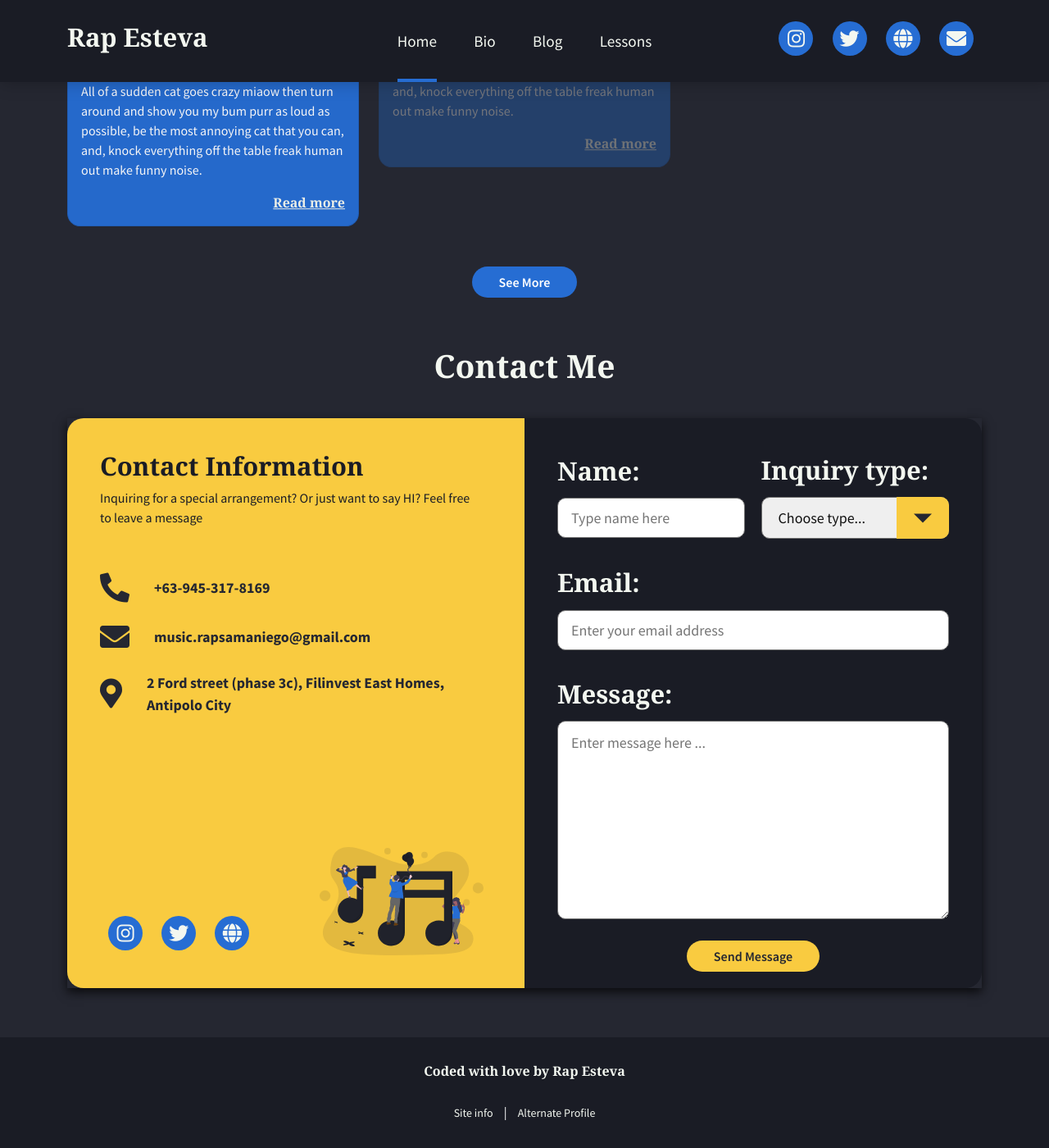
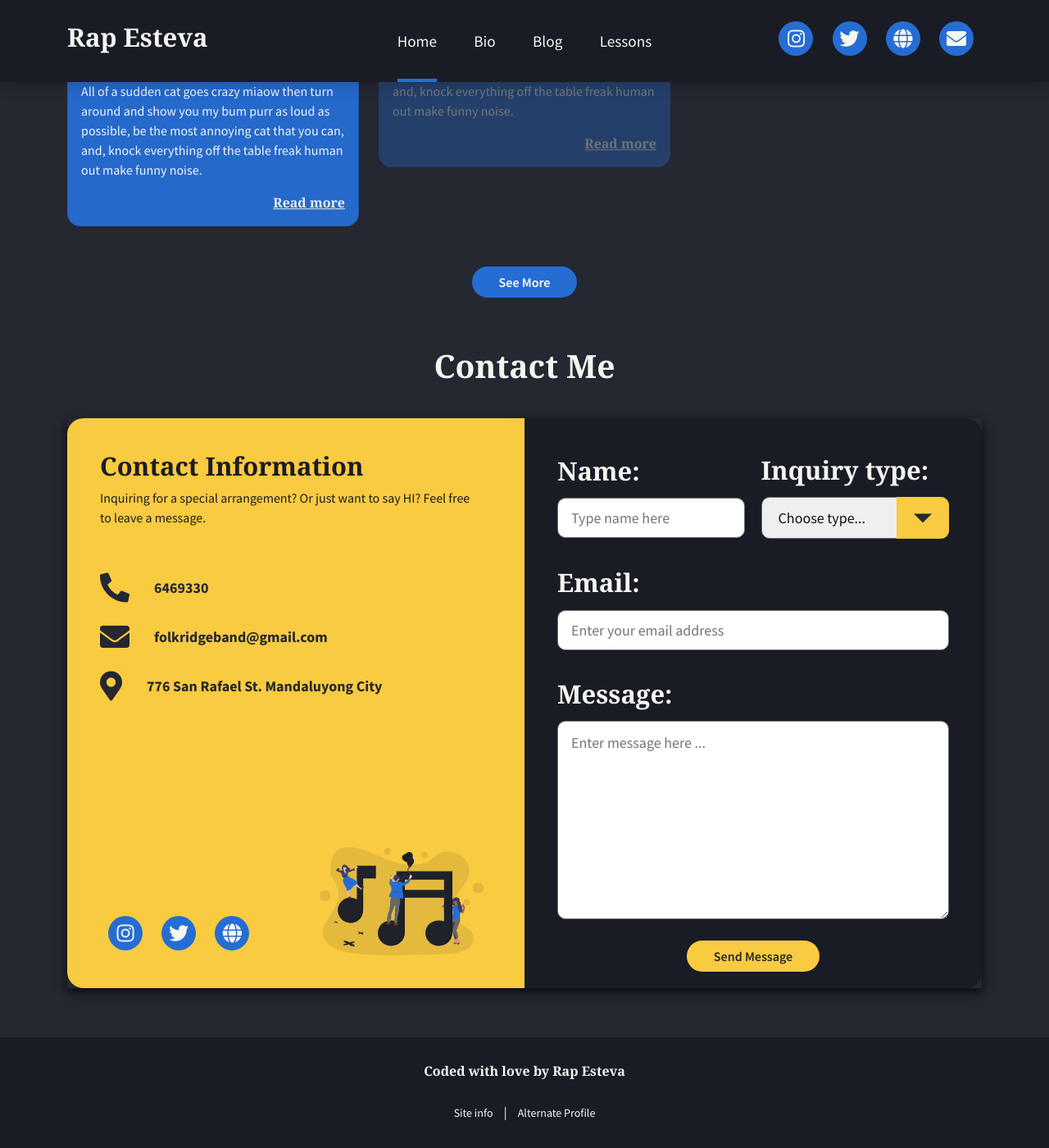
Before and after one commit to rapsamaniego27/music-profile, a Jekyll site: the page built from index.html, in a window 1280 px wide and 1400 px high, scrolled down 1695 px. Shown: the whole window at 82% size. Built offline with Jekyll 4.4.1, drawn with Linux system fonts in a browser that asks for light colours; nearby versions of some CDN libraries; some web fonts are replaced.

Commit message:
added contact info

```diff
--- a/_includes/templates/contact-form.html
+++ b/_includes/templates/contact-form.html
@@ -4,22 +4,21 @@
     <div class="col-sm-12 col-md-6 col-xl-6 col-xxl-5">
       <div class="contact-info__container background-tertiary">
         <div class="contact-info__intro">
-          <h3 class="hex-primary">Contact Information</h3>
-          <p class="hex-primary">Inquiring for a special arrangement? Or just want to
-            say HI? Feel free to leave a message</p>
+          <h3 class="hex-primary">{{ site.data.contact.title }}</h3>
+          <p class="hex-primary">{{ site.data.contact.description }}</p>
         </div>
         <div class="contact-info__details">
           <div class="contact-info__details-row">
             <i class="fas fa-phone-alt"></i>
-            <p class="hex-dark">+63-945-317-8169</p>
+            <p class="hex-dark">{{ site.data.contact.phone-number }}</p>
           </div>
           <div class="contact-info__details-row">
             <i class="fas fa-envelope"></i>
-            <p class="hex-dark">music.rapsamaniego@gmail.com</p>
+            <p class="hex-dark">{{ site.data.contact.email }}</p>
           </div>
           <div class="contact-info__details-row">
             <i class="fas fa-map-marker-alt"></i>
-            <p class="hex-dark">2 Ford street (phase 3c), Filinvest East Homes, Antipolo City</p>
+            <p class="hex-dark">{{ site.data.contact.address }}</p>
           </div>
         </div>
 
--- a/source/scss/4-layout/contact-information.scss
+++ b/source/scss/4-layout/contact-information.scss
@@ -105,6 +105,7 @@
 .contact-info__details{
   flex: 1 0 auto;
   margin-top:1rem;
+  width:100%;
 }
 
 .contact-info__footer{
```
Also changed, not shown: assets/css/style.min.css.
